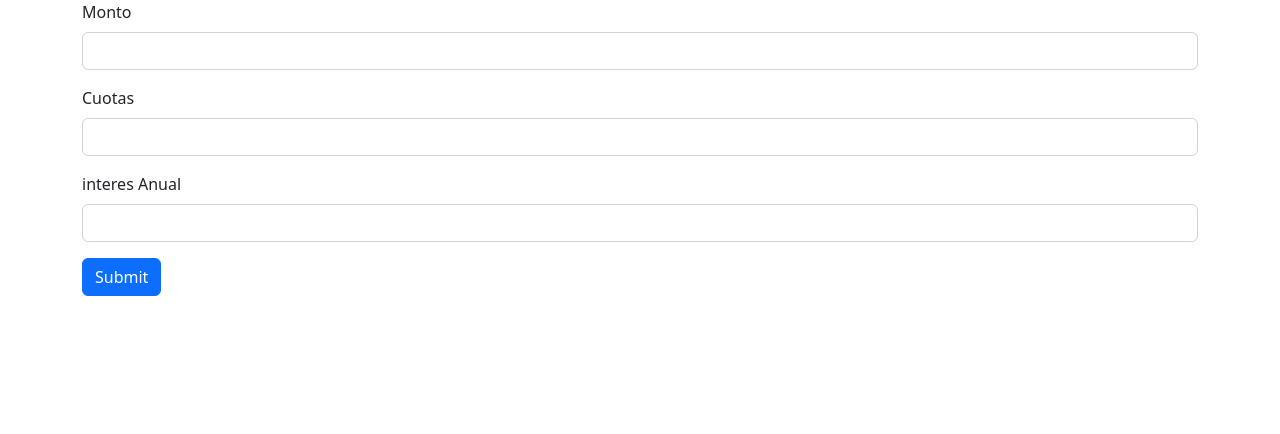
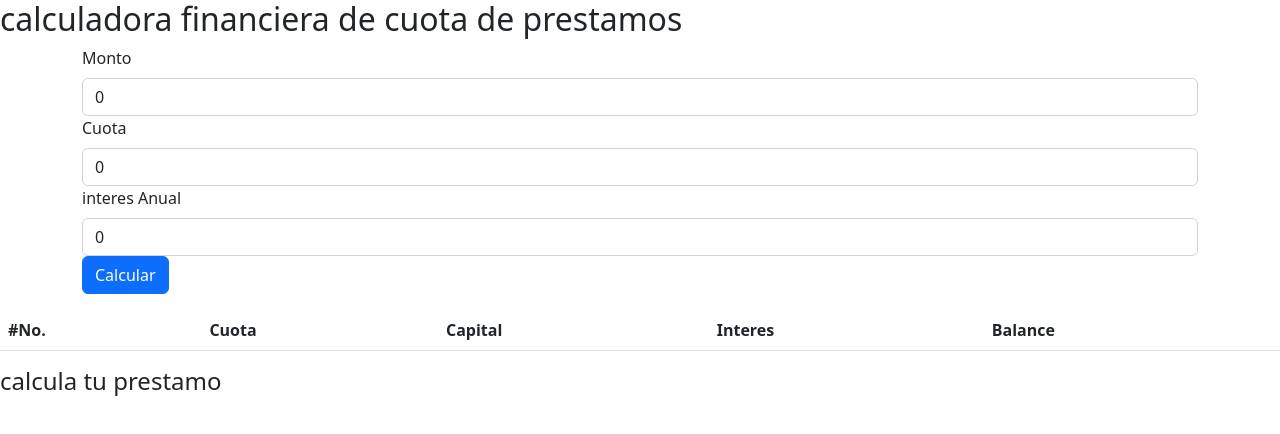
Before and after one commit to jordislpm/practicas, a React (Vite) app in the folder dial/: page / in a window 1280 px wide. Shown: the top 434 px of the page. Built offline with nearby package versions, Linux system fonts and the light colour scheme.

Commit message:
practica 4 casi lista

```diff
--- a/dial/src/AppFuntional.jsx
+++ b/dial/src/AppFuntional.jsx
@@ -8,12 +8,87 @@ import Tabla from './assets/components/Practica IV/Tabla';
 
 function AppFuntional (){
 
-    return(
-        <div>
-            <Form/>
+    const [monto, setMonto] = useState(0)
+
+      const handleMonto = (e)=>{
+        setMonto(e.target.value)
+      };
+
+    const [interesAnual,setInteresAnual] = useState(0)
+
+     const handleInteresAnual = (e)=>{
+        setInteresAnual(e.target.value)
+      };
+
+    const [cuota,setCuota] = useState(0)
+
+      const handleCuota = (e)=>{
+        setCuota(e.target.value)
+      };
+
+    const [meses, setMeses] = useState([]);
+
+    const createMes = (e)=>{
+      e.preventDefault()
+        let V = monto;
+        let N = cuota
+        let I = (interesAnual/12)/100;
+        let interesMensual = (V * I);
+        let C = (interesMensual/ (1-(1 + I)**(N * -1))).toFixed(2)
+        let capital = C - interesMensual;
+        let balance = V - capital;
+        let interes = (interesMensual).toFixed(2);
+        const interesPorc = (interesMensual / 100).toFixed(2);
 
 
-        </div>
+  for (let i = 0; i < N; i++) {
+
+
+    const newMes ={
+    id: `${i +1}`,
+    key: `${i+1}`,
+    Mes:`${i+1}`,
+    Cuota: `${C}`,
+    Capital:`${capital}`,
+    Interes:`${interes}`,
+    Balance: `${balance}`
+     };
+  console.log(newMes)
+  setMeses([... meses, newMes]);
+
+  interes = (balance * interesPorc/100).toFixed(2);
+  capital = (C - interes).toFixed(2);
+  balance = (balance - capital).toFixed(2);
+
+      }
+
+console.log(meses)
+    }
+
+
+
+
+    return(
+    <div>
+      <h2>calculadora financiera de cuota de prestamos</h2>
+      <div id="formulario">
+        <Form
+        cuota={cuota}
+        monto={monto}
+        interesAnual={interesAnual}
+        createMes={createMes}
+        handleMonto={handleMonto}
+        handleCuota={handleCuota}
+        handleInteresAnual={handleInteresAnual}/>
+      </div>
+     <div>
+   {meses.length >= 0 && <Tabla meses={meses}/>}
+   {meses.length < 1 && <h4>calcula tu prestamo</h4>}
+     </div>
+
+
+
+    </div>
     )
 
 
--- a/dial/src/assets/components/Practica III/Boton.jsx
+++ b/dial/src/assets/components/Practica III/Boton.jsx
@@ -2,7 +2,7 @@ import React from 'react';
 
 function Boton ({name}){
     return(
-        <button type="button" class="btn btn-primary">{name}</button>
+        <button type="button" className="btn btn-primary">{name}</button>
     )
 }
 
--- a/dial/src/assets/components/Practica IV/Cuota.jsx
+++ /dev/null
@@ -1,8 +0,0 @@
-
-function Couta ({tabla}){
-    return(
-        <li>{tabla}</li>
-    )
-}
-
-export default  Couta
--- a/dial/src/assets/components/Practica IV/Form.jsx
+++ b/dial/src/assets/components/Practica IV/Form.jsx
@@ -1,21 +1,48 @@
+import React, { useState } from 'react'
 
-export default function Form(){
-    return(
+
+
+export default function Form({monto,cuota,interesAnual,handleMonto,handleInteresAnual,handleCuota,createMes}){
+
+
+
+
+  return(
         <div className="container-sm">
-        <form>
+        <form onSubmit={createMes}>
         <div className="mb-3">
+
           <label className="form-label">Monto</label>
-          <input type="number" className="form-control" id="exampleInputEmail1" aria-describedby="emailHelp"/>
+          <input
+          value={monto}
+          type="number"
+          className="form-control"
+          id="exampleInputEmail1"
+          aria-describedby="emailHelp"
+          onChange={handleMonto}/>
+
+          <label className="form-label">Cuota</label>
+          <input
+          value={cuota}
+          type="number"
+          className="form-control"
+          id="exampleInputPassword1"
+          onChange={handleCuota}/>
+
+          <label className="form-label">interes Anual</label>
+          <input
+          value={interesAnual}
+          type="number"
+          className="form-control"
+          id="exampleInputPassword1"
+          onChange={handleInteresAnual}/>
+
+        <input
+         value="Calcular"
+         type="submit"
+         className="btn btn-primary"
+        />
         </div>
-        <div className="mb-3">
-          <label className="form-label">Cuotas</label>
-          <input type="number" className="form-control" id="exampleInputPassword1"/>
-        </div>
-        <div className="mb-3">
-          <label className="form-label">interes Anual</label>
-          <input type="number" className="form-control" id="exampleInputPassword1"/>
-        </div>
-        <button type="submit" className="btn btn-primary">Submit</button>
       </form>
       </div>
     )
--- a/dial/src/assets/components/Practica IV/Tabla.jsx
+++ b/dial/src/assets/components/Practica IV/Tabla.jsx
@@ -1,12 +1,58 @@
-import Couta from "./Cuota"
 
-function Tabla({tabla}){
-    return(
-        tabla.length > 0 && (
-            <div>
-            </div>
+import React from 'react';
+
+function Tabla(props){
+
+    return(<table className="table">
+            <thead>
+              <tr>
+                <th scope="col">#No.</th>
+                <th scope="col">Cuota</th>
+                <th scope="col">Capital</th>
+                <th scope="col">Interes</th>
+                <th scope="col">Balance</th>
+              </tr>
+            </thead>
+            <tbody>
+              {props.meses.map((me) => {
+                console.log(props.meses.length)
+                return <tr key={me.key}>
+                <th>{me.id}</th>
+                <td>{me.Cuota}</td>
+                <td>{me.Capital}</td>
+                <td>{me.Interes}</td>
+                <td>{me.Balance}</td>
+              </tr>
+              })}
+            </tbody>
+          </table>
         )
-    )
+
+}
+
+
+
+function Mes (props){
+  return(
+  <tr>
+      <th>{props.id}</th>
+      <td>{props.cuota}</td>
+      <td>{props.capital}</td>
+      <td>{props.interes}</td>
+      <td>{props.balance}</td>
+    </tr>
+  )
 }
 
 export default Tabla
+
+
+
+{/* <tr>
+<th>{props.meses.id}</th>
+<th>{props.meses.Cuota}</th>
+<th>{props.meses.Capital}</th>
+<th>{props.meses.Interes}</th>
+<th>{props.meses.Balance}</th>
+
+</tr> */}
```
Also changed, not shown: dial/src/assets/components/Practica IV/Mes.jsx (added, +27 -0 lines).
